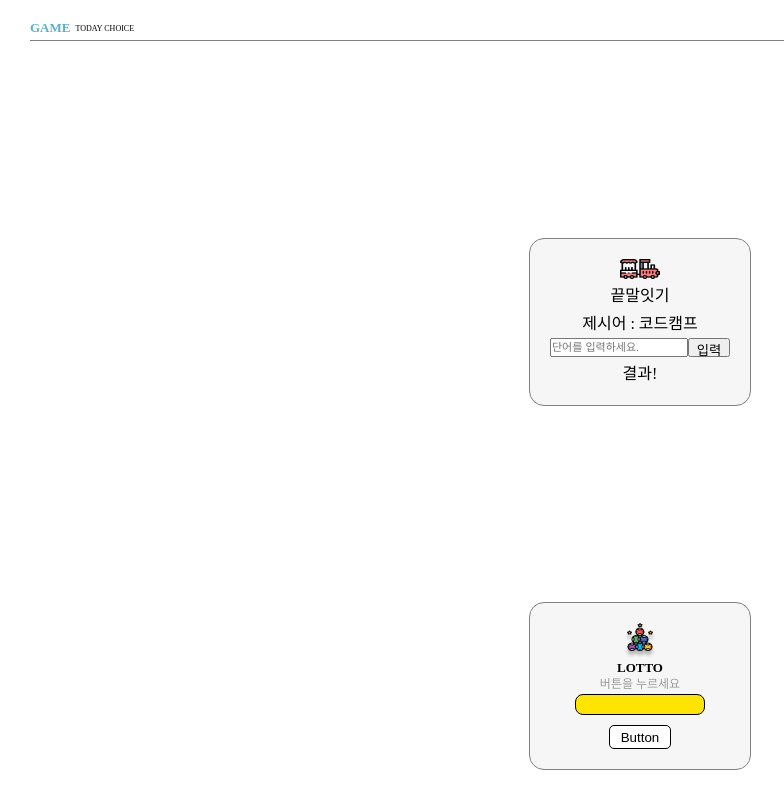
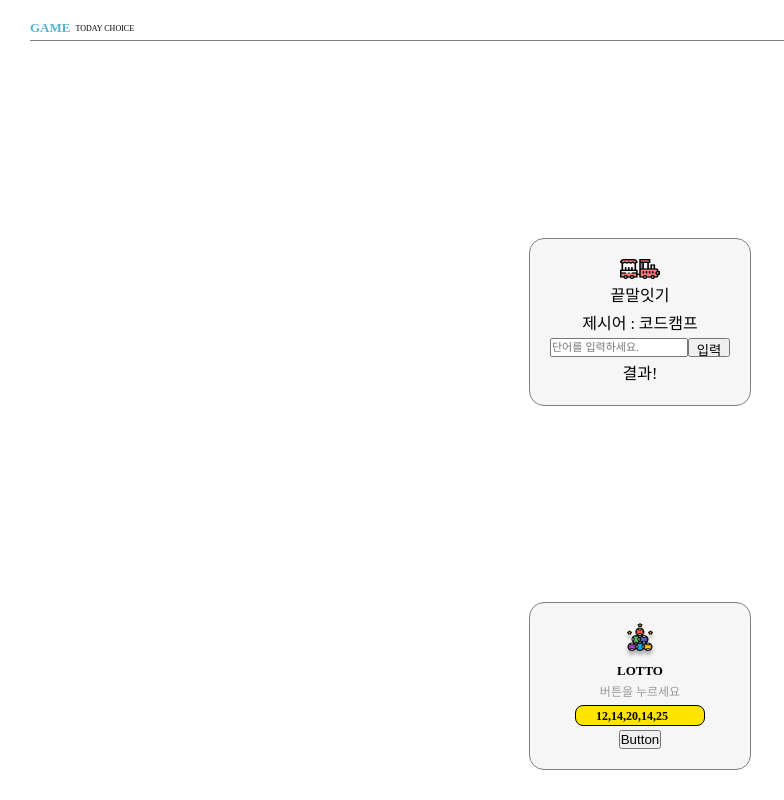
Before and after one commit to Koras02/freecamp-12-chapter1, a plain HTML site: page cyworld-mento/game.html in a window 1280 px wide. Both pictures are taken after a click on the button "Button". Shown: the whole page, without its empty margins (0-784 px from the left). Drawn offline with Linux system fonts and the light colour scheme; files whose address does not match are found by name.

Commit message:
정답은 난수

```diff
--- a/class/03-javascript/04-document.js
+++ b/class/03-javascript/04-document.js
@@ -1,3 +1,5 @@
 function preseedBtn() {
     document.getElementById("button").innerText = "반갑습니다";
+
+
 }
--- a/cyworld-mento/game.html
+++ b/cyworld-mento/game.html
@@ -5,6 +5,11 @@
     <link href="./styles/game.css" rel="stylesheet">
     <script src="./number.js"></script>
 </head>
+<script>
+
+
+
+</script>
 <body>
     <div class="wrapper">
        <div class="wrapper_header">
@@ -29,15 +34,14 @@
           <img src="./images//lotto.png"/>
           <div class="game_title">lotto</div>
           <div class="game_subTitle">버튼을 누르세요</div>
-          <div class="nan" id="button">
-             <span>3</span>
-             <span>5</span>
-             <span>10</span>
-             <span>24</span>
-             <span>30</span>
-             <span>34</span>
+          <div class="nan" >
+             <span class="ball" id="num1">?</span>
+             <span class="ball" id="num2">?</span>
+             <span class="ball" id="num3">?</span>
+             <span class="ball" id="num4">?</span>
+             <span class="ball" id="num5">?</span>
            </div>
-              <button type="submit" class="button" onclick="numberRandom()">Button</button>
+              <button type="submit" class="number" onclick="numberRandom()">Button</button>
        </div>
     </div>
 </body>
--- a/cyworld-mento/number.js
+++ b/cyworld-mento/number.js
@@ -1,13 +1,25 @@
 function numberRandom() {
-    document.getElementById("button").innerText = "";
+   let ball = document.getElementsByClassName("ball");
+
+   for (let i = 0; i < ball.length; i++) {
+       ball[i].innerHTML = '';
+   }
+
+   let rottoNum = [];
+
+   for(let i = 0; i < 5; i++) {
+       rottoNum[i] = Math.floor(Math.random() * 45) + 1;
 
 
+   }
 
+   for (let i=0; i < 1; i++) {
+       let ball = document.getElementById("num" + (i+1));
 
-    for(let i = 0; i < 6; i++) {
-        Math.floor(Math.random() * 100000);
-    }
-
+       setTimeout(function() {
+           ball.innerHTML = `${rottoNum}`
+       },0);
+   }
 
 
 }
```
